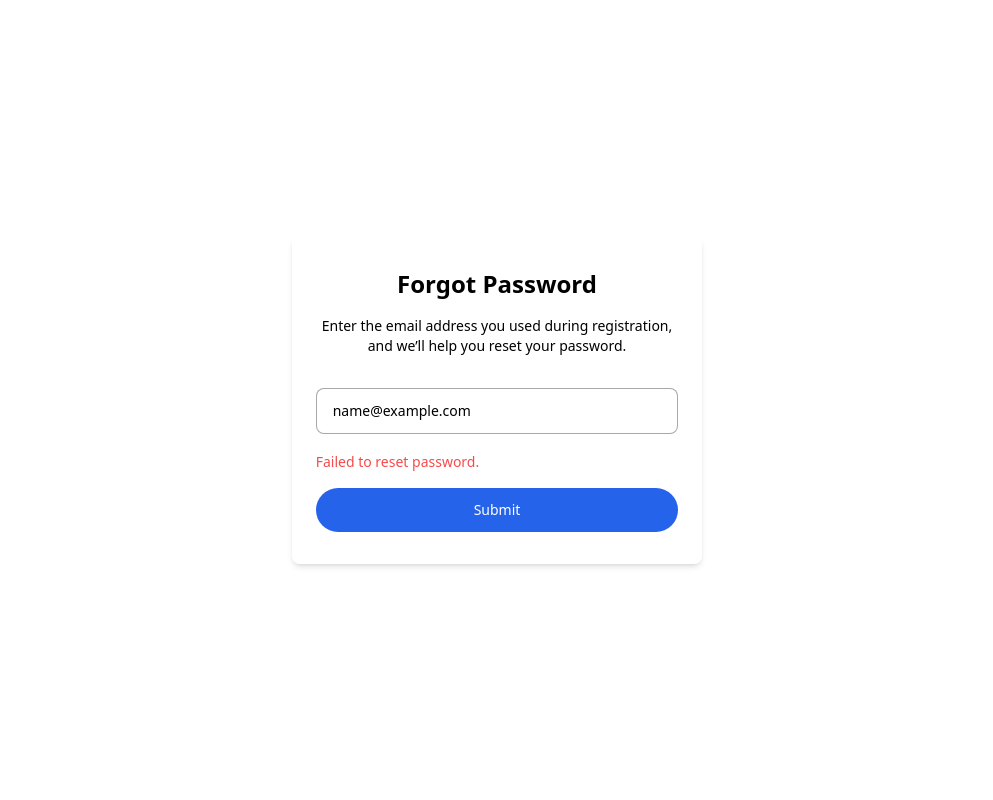
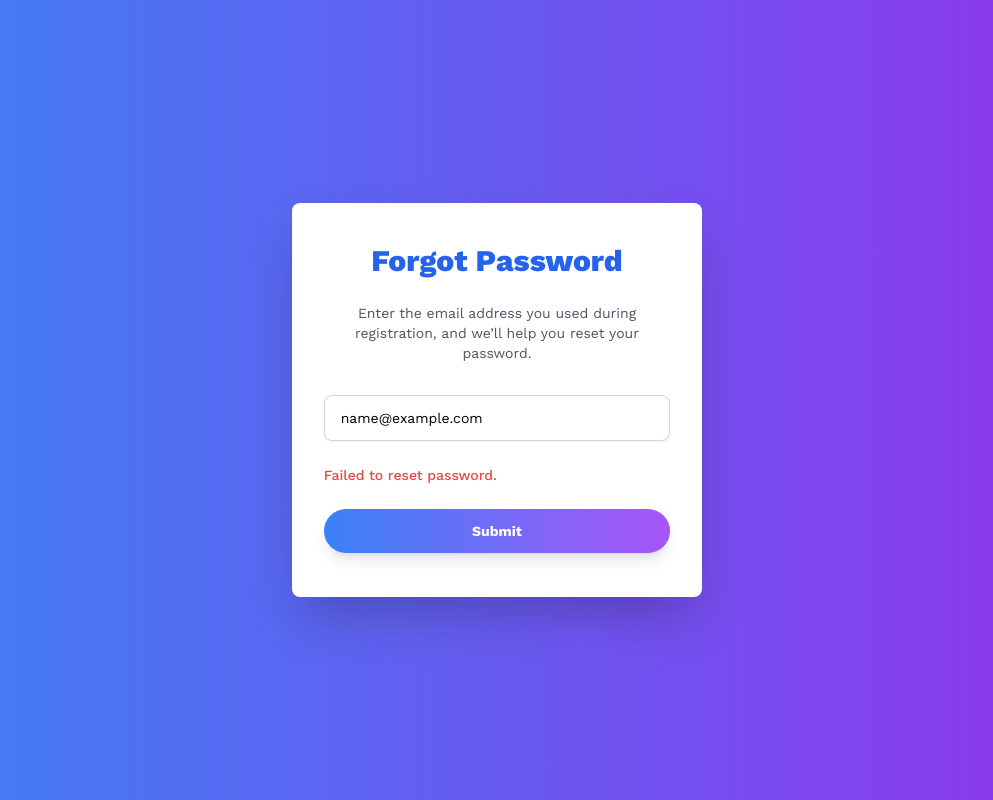
Before and after one commit to alwaysAnsh/osm-memory, a React (Vite) app in the folder client/: page /forgot-password in a window 1280 px wide. Both pictures are taken after typing "name@example.com" into the empty fields and a click on the button "Submit". Shown: the whole page, without its empty margins (143-1136 px from the left). Built offline with nearby package versions, Linux system fonts and the light colour scheme; no server answers.

Commit message:
Style Forgot Password, Include custom Fonts

```diff
--- a/client/src/components/common/Loading.css
+++ b/client/src/components/common/Loading.css
@@ -2,7 +2,8 @@
   display: flex;
   justify-content: center;
   align-items: center;
-  height: 100vh; /* Full screen height */
+  width: 100%; /* Ensure it only takes the width of its parent */
+  height: 50px; /* Match the button height or set a consistent height */
 }
 .loading-dot {
   width: 15px;
--- a/client/src/index.css
+++ b/client/src/index.css
@@ -1,4 +1,6 @@
 /* src/styles/tailwind.css */
+
+@import url("https://fonts.googleapis.com/css2?family=Vollkorn:ital,wght@0,400..900;1,400..900&family=Work+Sans:ital,wght@0,100..900;1,100..900&display=swap");
 
 /* Ensure these directives are included */
 @tailwind base;
@@ -16,3 +18,19 @@
     scrollbar-width: none; /* Firefox */
   }
 }
+
+/* Apply Fonts */
+@layer base {
+  body {
+    @apply font-body; /* Work Sans for the body */
+  }
+
+  h1,
+  h2,
+  h3,
+  h4,
+  h5,
+  h6 {
+    @apply font-heading; /* Vollkorn for headings */
+  }
+}
--- a/client/src/pages/ForgotPassword.jsx
+++ b/client/src/pages/ForgotPassword.jsx
@@ -1,6 +1,5 @@
 import React, { useState } from "react";
 import { useForm } from "react-hook-form";
-
 
 import axios from "axios";
 import TextInput from "../components/common/TextInput";
@@ -53,25 +52,21 @@ const ForgotPassword = () => {
   };
 
   return (
-    <div className="w-full h-screen bg-bgColor flex items-center justify-center relative p-6">
-      {/* Background Image */}
-      {/* <div
-        className="absolute inset-0 bg-cover bg-center"
-        style={{ backgroundImage: `url(${ResetBackground})` }}
-      ></div> */}
+    <div className="w-full h-screen bg-gradient-to-r from-blue-500 to-purple-600 flex items-center justify-center p-6">
+      {/* 3D Card */}
+      <div className="relative bg-white w-full md:w-1/3 2xl:w-1/4 px-8 py-10 rounded-lg shadow-2xl transform transition-transform hover:scale-105 flex flex-col items-center">
+        <p className="text-blue-600 text-3xl font-extrabold mb-6">
+          Forgot Password
+        </p>
 
-      {/* Content */}
-      <div className="relative bg-white/80 w-full md:w-1/3 2xl:w-1/4 px-6 py-8 shadow-md rounded-lg flex flex-col items-center">
-        <p className="text-blue text-2xl font-bold mb-4">Forgot Password</p>
-
-        <span className="text-sm text-blue mb-6 text-center">
+        <span className="text-sm text-gray-600 mb-6 text-center">
           Enter the email address you used during registration, and we’ll help
           you reset your password.
         </span>
 
         <form
           onSubmit={handleSubmit(onSubmit)}
-          className="w-full flex flex-col gap-4"
+          className="w-full flex flex-col gap-6"
         >
           {/* Email Input */}
           <TextInput
@@ -85,7 +80,7 @@ const ForgotPassword = () => {
                 message: "Please enter a valid email address",
               },
             })}
-            styles="w-full rounded-lg border border-primary px-4 py-2"
+            styles="w-full rounded-lg border border-gray-300 px-4 py-3 shadow-sm focus:ring-2 focus:ring-blue-500"
             error={errors.email ? errors.email.message : ""}
           />
 
@@ -93,26 +88,25 @@ const ForgotPassword = () => {
           {errMsg?.message && (
             <span
               role="alert"
-              className={`text-sm ${
-                errMsg?.status === "failed"
-                  ? "text-[#f64949fe]"
-                  : "text-[#2ba150fe]"
-              } mt-0.5`}
+              className={`text-sm font-medium ${
+                errMsg?.status === "failed" ? "text-red-500" : "text-green-500"
+              }`}
             >
               {errMsg?.message}
             </span>
           )}
 
-          {/* Submit Button */}
+          <div className="w-full h-12">
             {isSubmitting ? (
               <Loading />
             ) : (
               <CustomButton
                 type="submit"
-              containerStyles="w-full bg-primary text-white py-3 rounded-full text-sm font-medium"
+                containerStyles="w-full bg-gradient-to-r from-blue-500 to-purple-500 text-white py-3 rounded-full text-sm font-bold shadow-lg hover:shadow-xl"
                 title="Submit"
               />
             )}
+          </div>
         </form>
       </div>
     </div>
--- a/client/src/pages/Home.jsx
+++ b/client/src/pages/Home.jsx
@@ -1,4 +1,4 @@
-import {React, useState, useEffect} from "react";
+import { React, useState, useEffect } from "react";
 import { useSelector } from "react-redux";
 import { useNavigate } from "react-router-dom";
 import { useDispatch } from "react-redux";
@@ -10,7 +10,7 @@ import "swiper/css";
 import "swiper/css/effect-coverflow";
 import "swiper/css/pagination";
 import "swiper/css/navigation";
-import axios from 'axios'
+import axios from "axios";
 import { Link } from "react-router-dom";
 import { FaFile } from "react-icons/fa";
 
@@ -41,7 +41,6 @@ const Home = () => {
   const dispatch = useDispatch();
   const navigate = useNavigate();
 
-
   const fetchCategories = async () => {
     try {
       const response = await axios.get(
@@ -49,17 +48,14 @@ const Home = () => {
       );
       const categoriesData = response.data.categories;
       setCategories(categoriesData);
-
-
-
     } catch (error) {
       console.error("Error fetching categories:", error);
     }
   };
 
   useEffect(() => {
-      fetchCategories();
-    }, []);
+    fetchCategories();
+  }, []);
 
   return (
     <div className="bg-offWhite flex flex-col min-h-screen ">
@@ -85,12 +81,6 @@ const Home = () => {
               disableOnInteraction: false, // Prevent autoplay from being disabled after interaction
             }}
             pagination={{ el: ".swiper-pagination", clickable: true }}
-            navigation={{
-              nextEl: ".swiper-button-next",
-              prevEl: ".swiper-button-prev",
-              clickable: true,
-            }}
-
             modules={[EffectCoverflow, Pagination, Navigation, Autoplay]} // Include Autoplay module
             className="swiper_container"
           >
@@ -163,26 +153,19 @@ const Home = () => {
                 />
               </div>
             </SwiperSlide>
-
-
-            {/* Slider controls */}
-            <div className="slider-controler">
-              <div className="swiper-button-prev slider-arrow">
-                <ion-icon name="arrow-back-outline"></ion-icon>
-              </div>
-              <div className="swiper-button-next slider-arrow">
-                <ion-icon name="arrow-forward-outline"></ion-icon>
-              </div>
-              <div className="swiper-pagination"></div>
-            </div>
           </Swiper>
         </div>
 
         {/* categories section */}
-            <h2  className='text-left text-3xl mb-3 mt-3'>Explore the categories</h2>
+        <h2 className="text-left text-3xl mb-3 mt-3 underline decoration-primaryRed underline-offset-4 ">
+          Explore the categories
+        </h2>
         <div className="grid grid-cols-1 sm:grid-cols-1 md:grid-cols-2 lg:grid-cols-3 xl:grid-cols-4 gap-6 mt-6">
-            {categories.slice(0,4).map((category) => (
-              <div key={category.name} className="border rounded-lg shadow-lg p-4 bg-white hover:shadow-xl transition-shadow shadow-pink-200">
+          {categories.slice(0, 4).map((category) => (
+            <div
+              key={category.name}
+              className="border rounded-lg shadow-lg p-4 bg-white hover:shadow-xl transition-shadow shadow-pink-200"
+            >
               <h2 className="text-lg font-semibold mb-4">{category.name}</h2>
 
               {/* Horizontal Scrollable Container for Subcategories */}
@@ -194,7 +177,7 @@ const Home = () => {
                   >
                     {/* Wrap subcategory in Link to make it clickable */}
                     <Link
-                      to={'/auth-L'} // Corrected path
+                      to={"/auth-L"} // Corrected path
                       className="flex flex-col items-center text-center cursor-pointer"
                     >
                       {/* Render Uploaded Image as Icon */}
@@ -206,28 +189,25 @@ const Home = () => {
                             className="w-12 h-12 object-cover rounded-full"
                           />
                         ) : (
-                          <FaFile style={{ color: "#FF5733", fontSize: "20px" }} />
+                          <FaFile
+                            style={{ color: "#FF5733", fontSize: "20px" }}
+                          />
                         )}
                       </div>
-                      <h3 className="text-sm font-medium truncate">{subcat.name}</h3>
+                      <h3 className="text-sm font-medium truncate">
+                        {subcat.name}
+                      </h3>
                     </Link>
-
-
                   </div>
-
-
                 ))}
               </div>
             </div>
-            ))}
+          ))}
+        </div>
 
-
-          </div>
-
-          <Link to='/auth-L' className='mt-8'>
-            <ExploreMore/>
-          </Link>
-
+        <Link to="/auth-L" className="mt-8">
+          <ExploreMore />
+        </Link>
 
         <div className="w-screen overflow-x-auto bg-offWhite mt-5">
           <Testimonial />
--- a/client/tailwind.config.js
+++ b/client/tailwind.config.js
@@ -13,8 +13,8 @@ export default {
         offWhite: "#EBE9E1",
       },
       fontFamily: {
-        headline: ["Futura", "Roboto Condensed", "sans-serif"],
-        body: ["Roboto", "Helvetica", "sans-serif"],
+        heading: ["Vollkorn", "serif"], // Vollkorn for headings
+        body: ["Work Sans", "sans-serif"], // Work Sans for body
       },
     },
     screens: {
```
Lines whose indentation alone changed are shown as unchanged.
